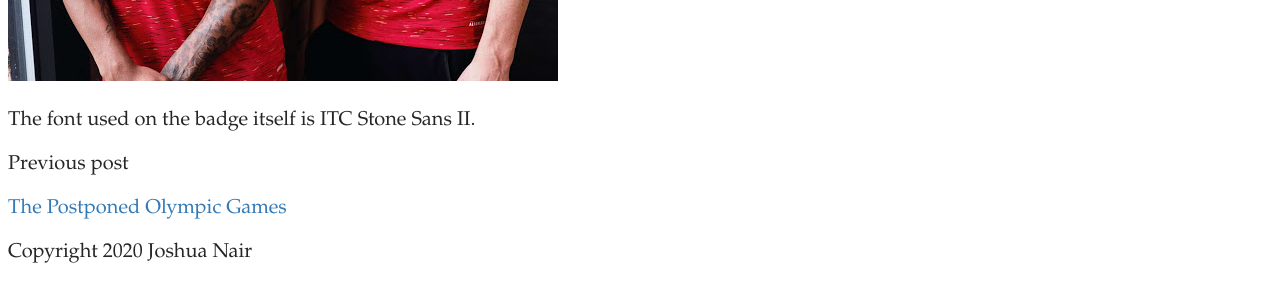
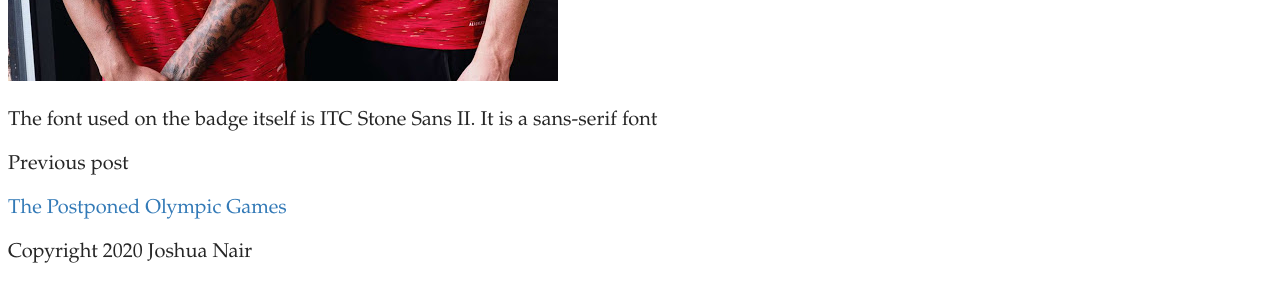
Before and after one commit to joshnair10/TypogBlog, a Jekyll site: the page built from _posts/2020-11-17-the-most-popular-football-club-logo-in-the-world.md, in a window 1280 px wide. Shown: the part 1577-1861 px from the top of the page. Built offline with Jekyll 4.4.1, drawn with Linux system fonts in a browser that asks for light colours; some web fonts are replaced; comment, search, counter and statistics services are not loaded.

Commit message:
Update Post “2020-11-17-the-most-popular-football-club-logo-in-the-world”

```diff
--- a/_posts/2020-11-17-the-most-popular-football-club-logo-in-the-world.md
+++ b/_posts/2020-11-17-the-most-popular-football-club-logo-in-the-world.md
@@ -11,4 +11,4 @@ The logo can be seen in multiple advertisements in different regions of the worl
 
 ![](../uploads/manchester-united-20-21-home-kit-15-.jpg "Man United players Marcus Rashford and Scott McTominay model the 2020/21 home kit, donning the iconic Red Devils' badge.")
 
-The font used on the badge itself is ITC Stone Sans II.
+The font used on the badge itself is ITC Stone Sans II. It is a sans-serif font
```
